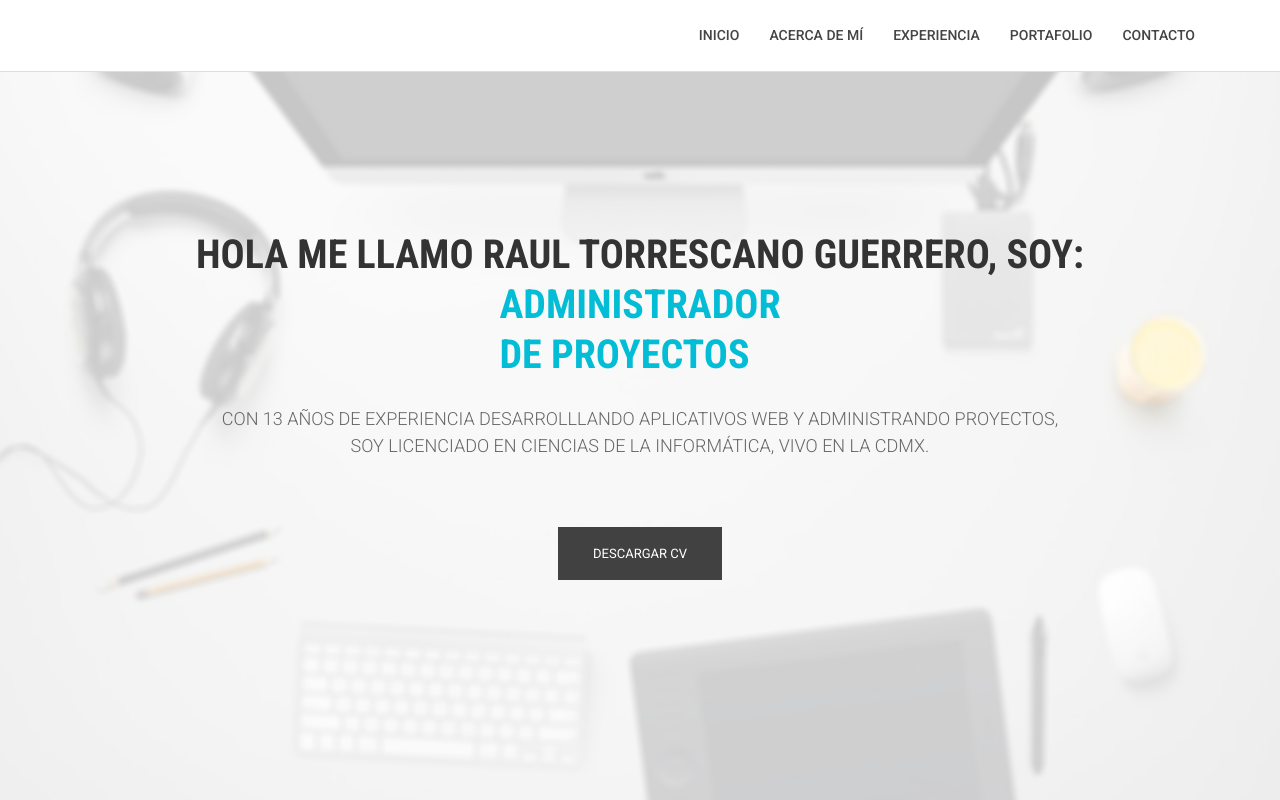
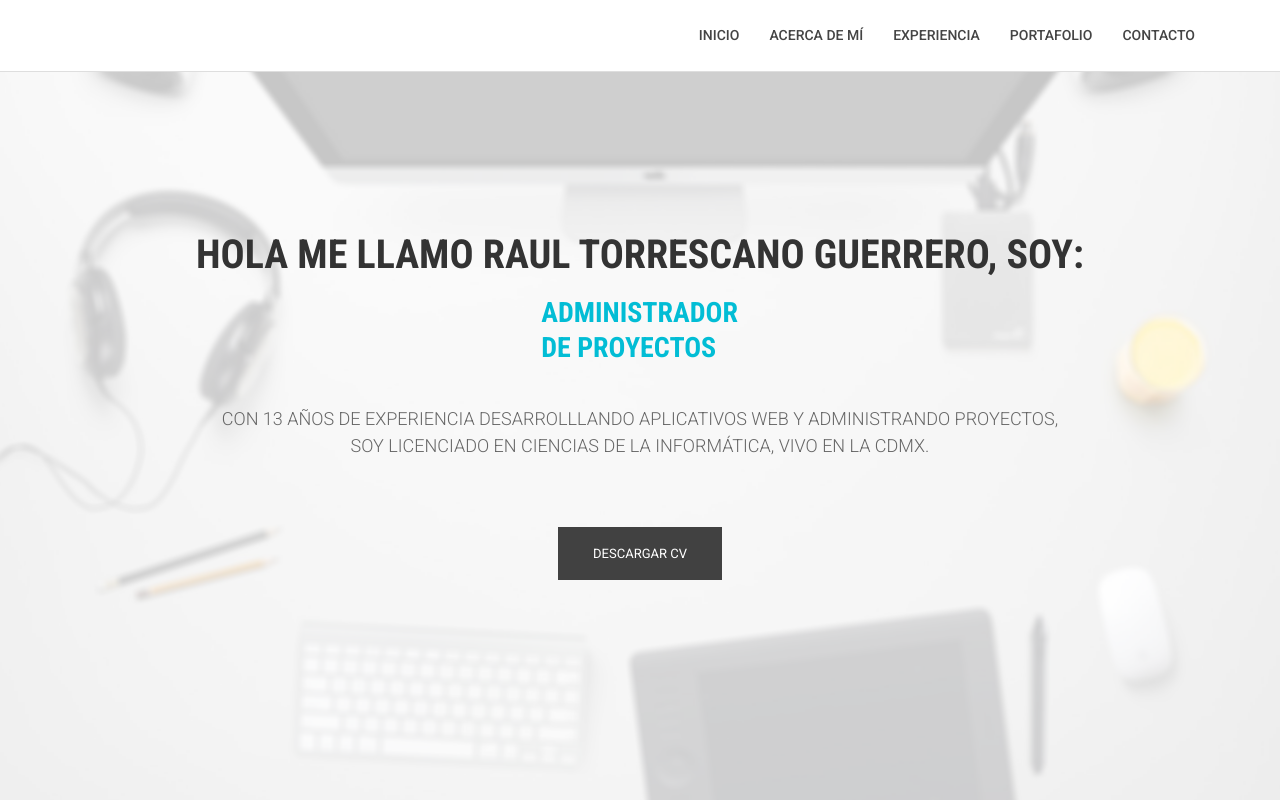
Before and after one commit to rtorrescano/curriculum, a plain HTML site: page index.html in a window 1280 px wide. Shown: the top 800 px of the page. Drawn offline with Linux system fonts and the light colour scheme; files whose address does not match are found by name; a web font is replaced by a local one.

Commit message:
Update style.css

```diff
--- a/css/style.css
+++ b/css/style.css
@@ -1290,6 +1290,10 @@ article {
 
 .cd-headline.slide .cd-words-wrapper {
   color: #02bdd5;
+  -webkit-transform: scale(0.7);
+          transform: scale(0.7);
+
+
 }
 
 ul.social-icons {
```
